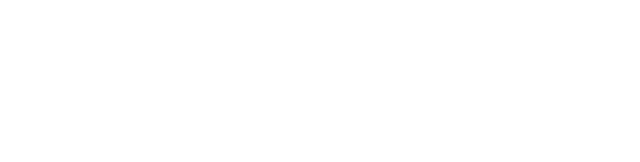
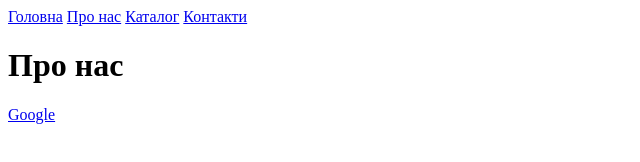
Before and after one commit to Alex220044/Alex220044.github.io, a plain HTML site: page exercises/lecture-02/about.html in a window 1280 px wide. Shown: the whole page, without its empty margins (0-640 px from the left). Drawn offline with Linux system fonts and the light colour scheme.

Commit message:
added exercise 2

```diff
--- a/exercises/lecture-02/about.html
+++ b/exercises/lecture-02/about.html
@@ -0,0 +1,26 @@
+<!DOCTYPE html>
+<html lang="en">
+<head>
+    <meta charset="UTF-8">
+    <meta name="viewport" content="width=device-width, initial-scale=1.0">
+    <title>Про нас</title>
+</head>
+<body>
+    <header>
+    <nav>
+        <a href="index.html">Головна</a>
+        <a href="about.html">Про нас</a>
+        <a href="catalog.html">Каталог</a>
+        <a href="contact.html">Контакти</a>
+    </nav>
+</header>
+<div>
+    <h1>Про нас</h1>
+</div>
+ <footer>
+    <div>
+        <a href="https://google.com" target="_blank">Google</a>
+    </div>
+</footer>
+</body>
+</html>
```
Also changed, not shown: exercises/lecture-02/catalog.html (+26 -0 lines), exercises/lecture-02/contact.html (+26 -0 lines), exercises/lecture-02/index.html (+2 -1 lines).
